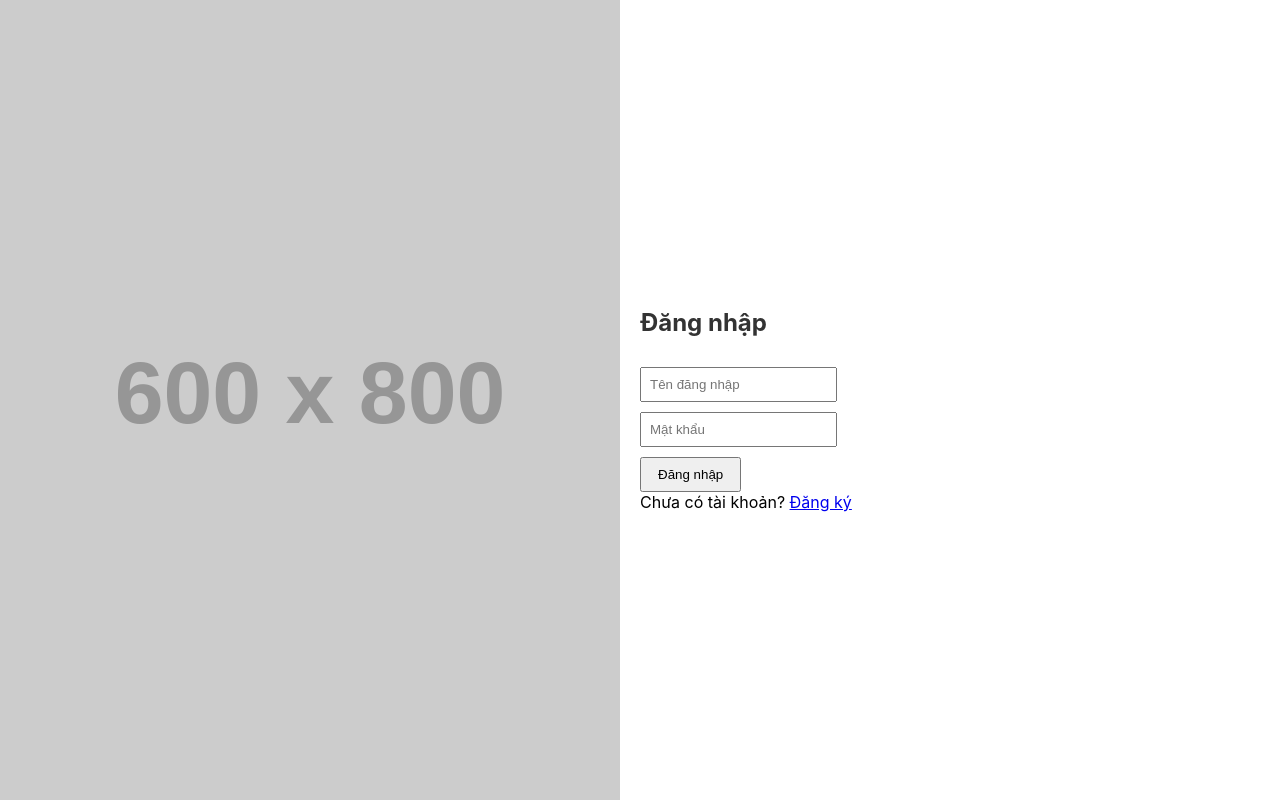
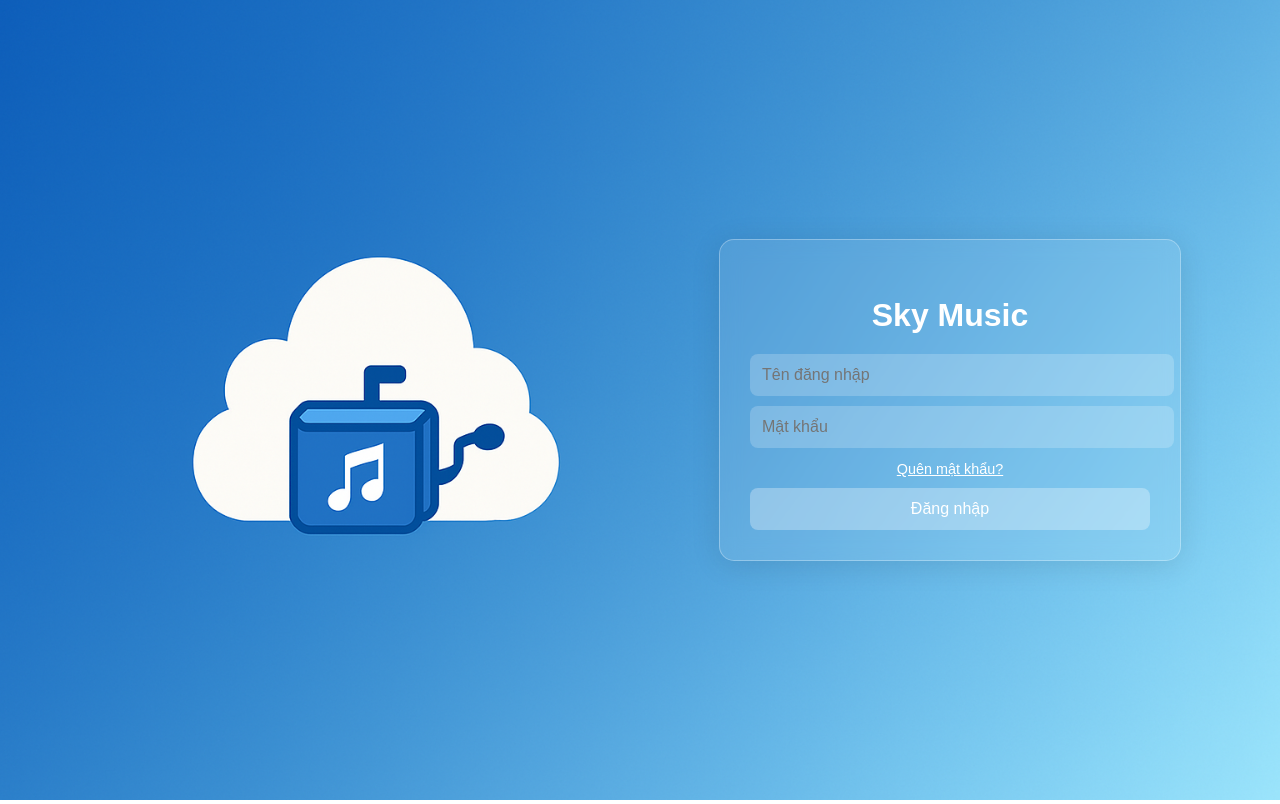
Before and after one commit to lyquanghau/music-player-app, a React (Create React App) app in the folder frontend/: page / in a window 1280 px wide. Built offline with nearby package versions, Linux system fonts and the light colour scheme; no server answers.

Commit message:
thêm cache cho Search

```diff
--- a/frontend/src/components/LandingPage.js
+++ b/frontend/src/components/LandingPage.js
@@ -1,5 +1,6 @@
-import React, { useState } from "react"; // Thêm useState
-import { useAuth } from "../AuthContext"; // Đúng đường dẫn
+import React, { useState } from "react";
+import { useAuth } from "../AuthContext";
+import loginBackground from "../assets/login.png"; // Đường dẫn đến hình login.png
 
 const LandingPage = () => {
   const { login } = useAuth();
@@ -16,17 +17,19 @@ const LandingPage = () => {
   };
 
   return (
-    <div style={{ display: "flex", height: "100vh" }}>
-      {/* Bên trái: Poster */}
-      <div style={{ flex: 1, background: "#f0f0f0" }}>
-        <img
-          src="https://via.placeholder.com/600x800?text=Poster"
-          alt="Poster"
-          style={{ width: "100%", height: "100%", objectFit: "cover" }}
-        />
-      </div>
+    <div
+      style={{
+        display: "flex",
+        height: "100vh",
+        backgroundImage: `url(${loginBackground})`, // Sử dụng login.png làm nền
+        backgroundSize: "cover",
+        backgroundPosition: "center",
+      }}
+    >
+      {/* Bên trái: Biểu tượng hoặc không gian trống */}
+      <div style={{ flex: 1 }}></div>
 
-      {/* Bên phải: Đăng nhập/Đăng ký */}
+      {/* Bên phải: Form đăng nhập */}
       <div
         style={{
           flex: 1,
@@ -34,31 +37,109 @@ const LandingPage = () => {
           display: "flex",
           flexDirection: "column",
           justifyContent: "center",
+          alignItems: "center",
         }}
       >
-        <h2>Đăng nhập</h2>
+        <div
+          style={{
+            background: "rgba(255, 255, 255, 0.1)", // Nền trong suốt kiểu glassmorphism
+            backdropFilter: "blur(10px)", // Hiệu ứng mờ
+            borderRadius: "15px",
+            padding: "30px",
+            width: "100%",
+            maxWidth: "400px",
+            boxShadow: "0 4px 30px rgba(0, 0, 0, 0.1)",
+            border: "1px solid rgba(255, 255, 255, 0.3)",
+          }}
+        >
+          <h2
+            style={{
+              color: "#fff",
+              fontSize: "2rem",
+              textAlign: "center",
+              marginBottom: "20px",
+              fontFamily: "Arial, sans-serif",
+            }}
+          >
+            Sky Music
+          </h2>
           <form onSubmit={handleLogin}>
             <input
               type="text"
               placeholder="Tên đăng nhập"
               value={username}
               onChange={(e) => setUsername(e.target.value)}
-            style={{ display: "block", margin: "10px 0", padding: "8px" }}
+              style={{
+                display: "block",
+                width: "100%",
+                margin: "10px 0",
+                padding: "12px",
+                borderRadius: "8px",
+                border: "none",
+                background: "rgba(255, 255, 255, 0.2)",
+                color: "#fff",
+                fontSize: "1rem",
+                outline: "none",
+                fontFamily: "Arial, sans-serif",
+              }}
             />
             <input
               type="password"
               placeholder="Mật khẩu"
               value={password}
               onChange={(e) => setPassword(e.target.value)}
-            style={{ display: "block", margin: "10px 0", padding: "8px" }}
+              style={{
+                display: "block",
+                width: "100%",
+                margin: "10px 0",
+                padding: "12px",
+                borderRadius: "8px",
+                border: "none",
+                background: "rgba(255, 255, 255, 0.2)",
+                color: "#fff",
+                fontSize: "1rem",
+                outline: "none",
+                fontFamily: "Arial, sans-serif",
+              }}
             />
-          <button type="submit" style={{ padding: "8px 16px" }}>
+            <div style={{ textAlign: "center", margin: "10px 0" }}>
+              <a
+                href="/reset-password"
+                style={{
+                  color: "#fff",
+                  fontSize: "0.9rem",
+                  textDecoration: "underline",
+                  fontFamily: "Arial, sans-serif",
+                }}
+              >
+                Quên mật khẩu?
+              </a>
+            </div>
+            <button
+              type="submit"
+              style={{
+                width: "100%",
+                padding: "12px",
+                borderRadius: "8px",
+                border: "none",
+                background: "rgba(255, 255, 255, 0.3)",
+                color: "#fff",
+                fontSize: "1rem",
+                cursor: "pointer",
+                fontFamily: "Arial, sans-serif",
+                transition: "background 0.3s",
+              }}
+              onMouseOver={(e) =>
+                (e.target.style.background = "rgba(255, 255, 255, 0.5)")
+              }
+              onMouseOut={(e) =>
+                (e.target.style.background = "rgba(255, 255, 255, 0.3)")
+              }
+            >
               Đăng nhập
             </button>
           </form>
-        <p>
-          Chưa có tài khoản? <a href="/register">Đăng ký</a>
-        </p>
+        </div>
       </div>
     </div>
   );
--- a/frontend/src/components/Search.js
+++ b/frontend/src/components/Search.js
@@ -34,10 +34,6 @@ const Search = ({ onSelectVideo, setVideoList, onAddToPlaylist }) => {
     if (cachedResults) {
       try {
         const { videos, timestamp } = JSON.parse(cachedResults);
-        localStorage.setItem(
-          `search_${query}`,
-          JSON.stringify({ videos, timestamp: Date.now() })
-        );
         if (Date.now() - timestamp < 600000) {
           // 10 phút
           console.log("Lấy từ cache:", videos);
@@ -47,6 +43,7 @@ const Search = ({ onSelectVideo, setVideoList, onAddToPlaylist }) => {
           return;
         }
       } catch (e) {
+        // Thêm tham số (e) cho catch
         console.error("Dữ liệu localStorage không hợp lệ:", e);
         localStorage.removeItem(`search_${query}`); // Xóa cache lỗi
       }
@@ -68,9 +65,11 @@ const Search = ({ onSelectVideo, setVideoList, onAddToPlaylist }) => {
       setVideoList(videos);
       localStorage.setItem(
         `search_${query}`,
-        JSON.stringify({ videos, timestamp: Date.now() }) // Sửa: Lưu đúng định dạng
+        JSON.stringify({ videos, timestamp: Date.now() }) // Lưu đúng định dạng
       );
-      setDataSource(response.data.fromCache ? "backend cache" : "API"); // Kiểm tra từ backend
+      setDataSource(
+        response.headers["x-cache"] === "hit" ? "backend cache" : "API"
+      ); // Sửa chính tả
 
       // Thêm: Lưu lịch sử tìm kiếm
       try {
@@ -84,6 +83,7 @@ const Search = ({ onSelectVideo, setVideoList, onAddToPlaylist }) => {
           }
         );
         console.log("Đã lưu lịch sử tìm kiếm:", query, historyResponse.data);
+        fetchHistory();
       } catch (error) {
         console.error(
           "Lỗi khi lưu lịch sử tìm kiếm:",
@@ -91,10 +91,8 @@ const Search = ({ onSelectVideo, setVideoList, onAddToPlaylist }) => {
           error.response?.data
         );
       }
-
-      fetchHistory();
     } catch (error) {
-      console.error("Lỗi khi tìm kiếm:", error.message, error.response?.data); // Thêm log chi tiết
+      console.error("Lỗi khi tìm kiếm:", error.message, error.response?.data);
       setErrorMessage(
         error.response?.data?.message || "Có lỗi xảy ra khi tìm kiếm!"
       );
```
Also changed, not shown: frontend/src/assets/login.png (added), 1 other file (tests, documents, lock files or other folders). Lines whose indentation alone changed are shown as unchanged.
